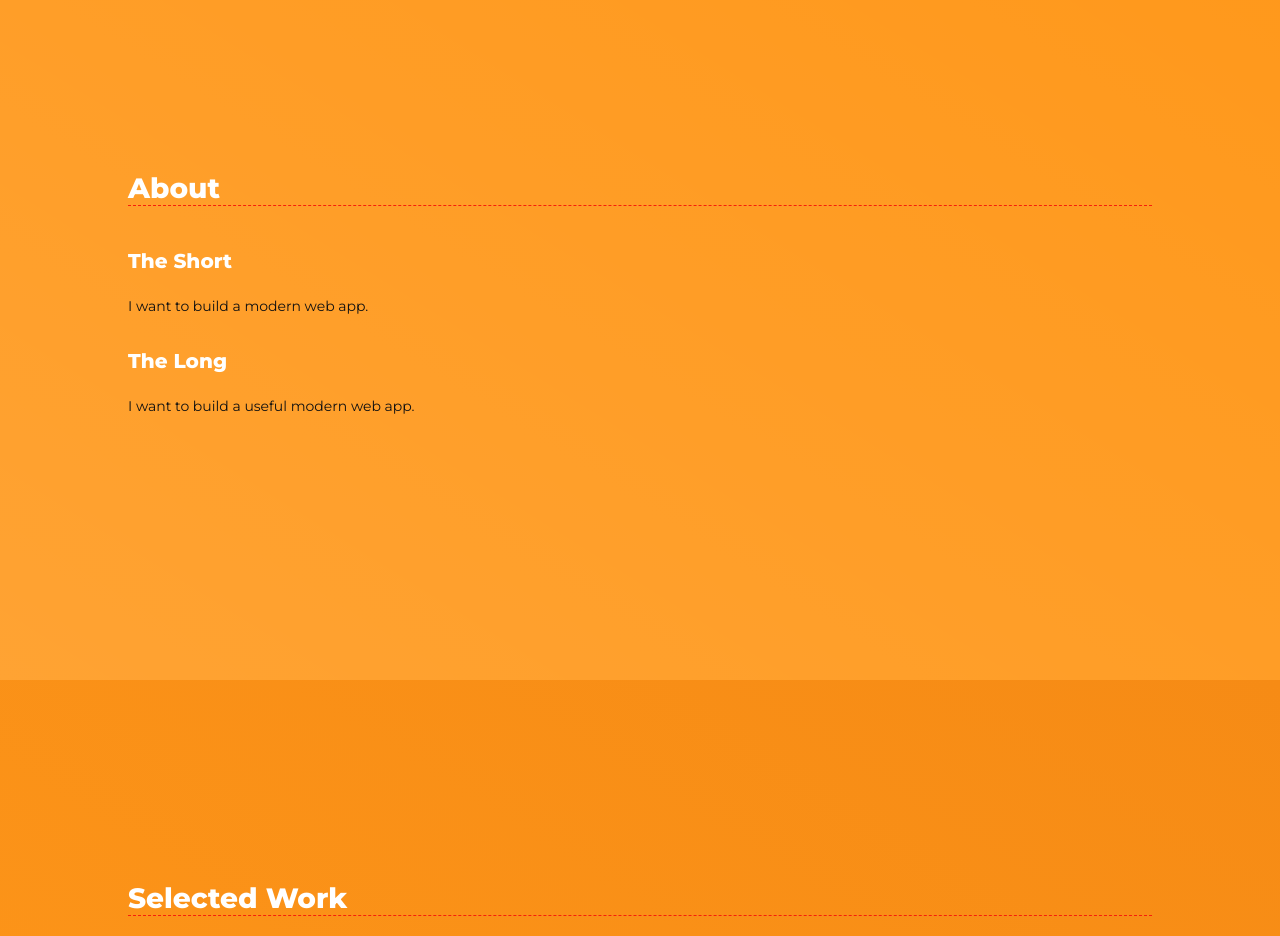
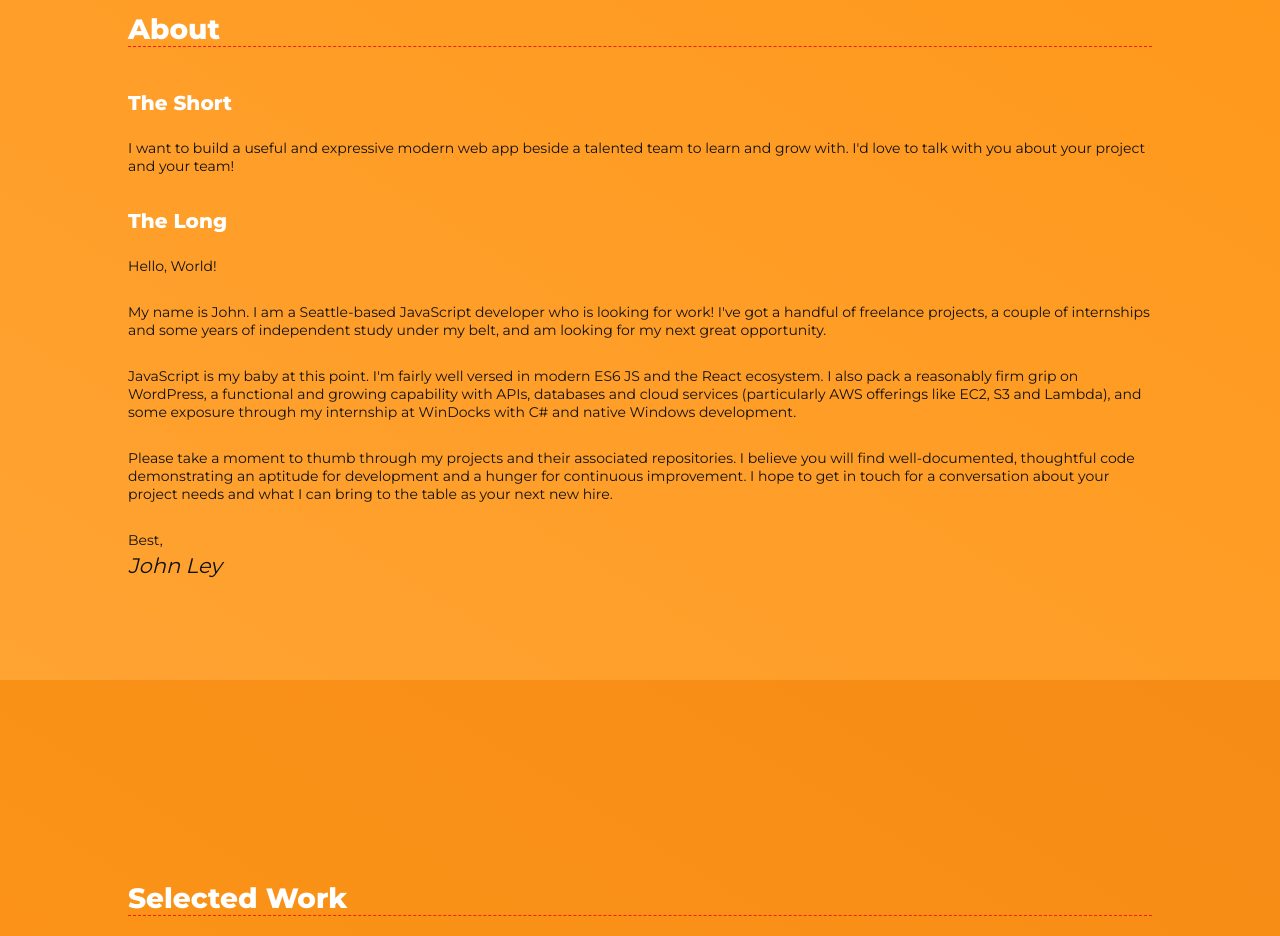
Before and after one commit to SimpliciTea/simplicitea.github.io, a plain HTML site: page index.html in a window 1280 px wide. Shown: the part 840-1776 px from the top of the page. Drawn offline with Linux system fonts and the light colour scheme.

Commit message:
updated about section

```diff
--- a/css/main.css
+++ b/css/main.css
@@ -24,7 +24,9 @@ section {
   font-size: 14px; }
 
 em {
-  font-weight: 800; }
+  font-size: 1.5em;
+  position: relative;
+  top: -10px; }
 
 a {
   color: #f71e0c; }
--- a/css/typography.css
+++ b/css/typography.css
@@ -24,7 +24,9 @@ section {
   font-size: 14px; }
 
 em {
-  font-weight: 800; }
+  font-size: 1.5em;
+  position: relative;
+  top: -10px; }
 
 a {
   color: #f71e0c; }
--- a/index.html
+++ b/index.html
@@ -40,10 +40,15 @@
       <h2>About</h2>
 
       <h3>The Short</h3>
-      <p>I want to build a modern web app.</p>
+      <p>I want to build a useful and expressive modern web app beside a talented team to learn and grow with. I'd love to talk with you about your project and your team!</p>
 
       <h3>The Long</h3>
-      <p>I want to build a useful modern web app.</p>
+      <p>Hello, World!</p>
+      <p>My name is John. I am a Seattle-based JavaScript developer who is looking for work! I've got a handful of freelance projects, a couple of internships and some years of independent study under my belt, and am looking for my next great opportunity.</p>
+      <p>JavaScript is my baby at this point. I'm fairly well versed in modern ES6 JS and the React ecosystem. I also pack a reasonably firm grip on WordPress, a functional and growing capability with APIs, databases and cloud services (particularly AWS offerings like EC2, S3 and Lambda), and some exposure through my internship at WinDocks with C# and native Windows development.</p>
+      <p>Please take a moment to thumb through my projects and their associated repositories. I believe you will find well-documented, thoughtful code demonstrating an aptitude for development and a hunger for continuous improvement. I hope to get in touch for a conversation about your project needs and what I can bring to the table as your next new hire.</p>
+      <p>Best,</p>
+      <em>John Ley</em>
     </section>
 
     <section id="work">
```
